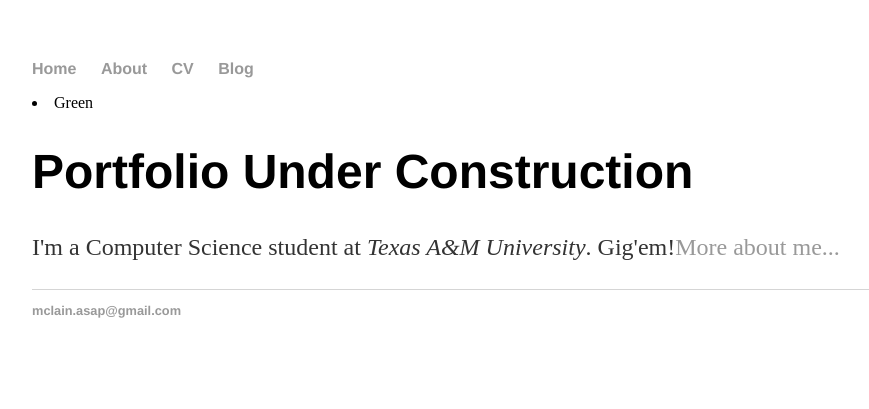
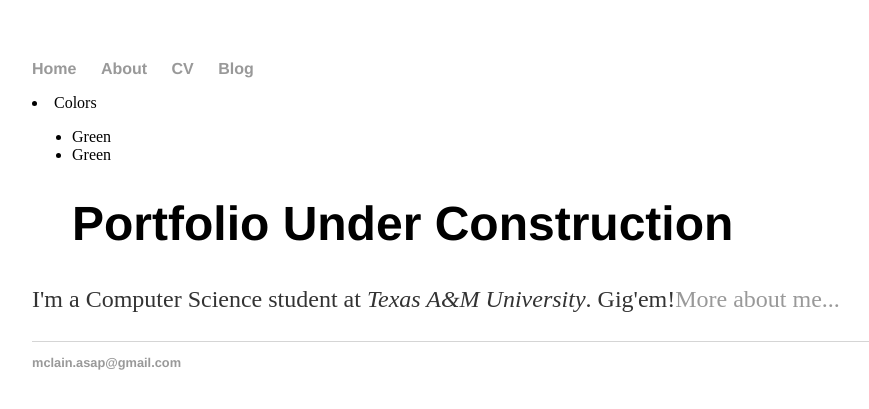
Before and after one commit to mclainj/mclainj.github.io, a Jekyll site: the page built from index.html, in a window 1280 px wide. Shown: the top 409 px of the page, without its empty margins (160-1029 px from the left). Built offline with Jekyll 4.4.1, drawn with Linux system fonts in a browser that asks for light colours.

Commit message:
Update index.html

```diff
--- a/index.html
+++ b/index.html
@@ -3,7 +3,12 @@ layout: default
 title: McLain Johnson
 ---
 <div class="blurb">
+	<li>Colors
+		<ul>
+			<li>Green
 	<li>Green</li>
 	<h1>Portfolio Under Construction</h1>
+			</li>
+	</ul></li>
 	<p>I'm a Computer Science student at <em>Texas A&M University</em>. Gig'em!<a href="/about">More about me...</a></p>
 </div><!-- /.blurb -->
```
